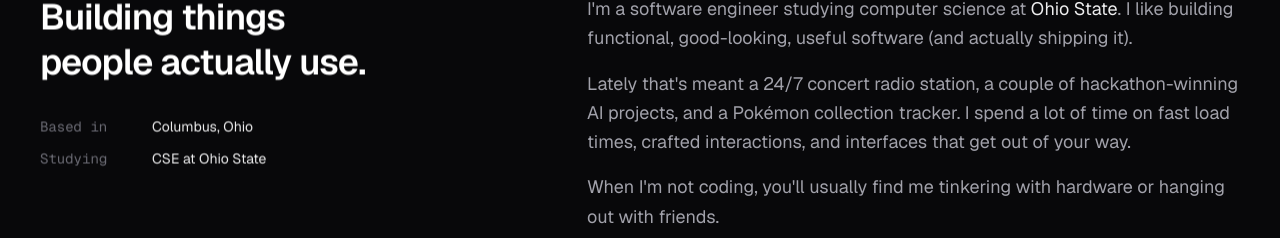
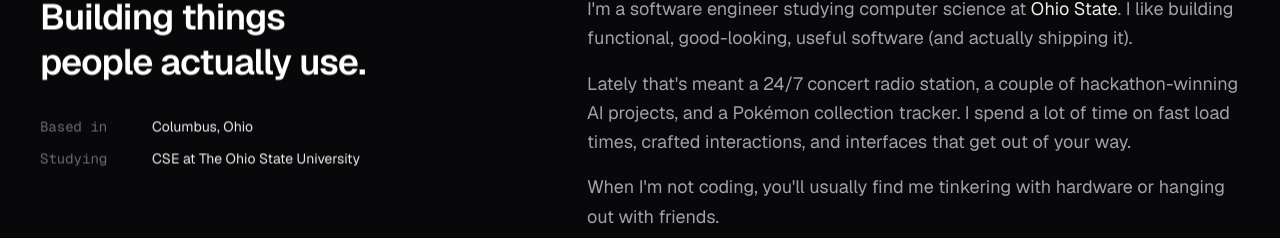
Before and after one commit to spjoes/persn.dev, a Next.js app: page / in a window 1280 px wide. Shown: the part 1975-2213 px from the top of the page. Built offline with nearby package versions, Linux system fonts and the light colour scheme; no server answers.

Commit message:
Update to "THE Ohio State University"

```diff
--- a/app/page.tsx
+++ b/app/page.tsx
@@ -12,7 +12,7 @@ const container = "mx-auto w-full max-w-7xl px-6 sm:px-10";
 
 const aboutFacts: [string, string][] = [
   ["Based in", "Columbus, Ohio"],
-  ["Studying", "CSE at Ohio State"]
+  ["Studying", "CSE at The Ohio State University"]
 ];
 
 function SectionLabel({ index, children }: { index: string; children: string }) {
--- a/components/business-card.tsx
+++ b/components/business-card.tsx
@@ -64,7 +64,7 @@ export function BusinessCard({ contactPhone }: { contactPhone: string | null })
               </h1>
               <p className="text-sm text-[var(--ink-dim)]">{site.role}</p>
               <p className="font-mono text-xs text-[var(--ink-faint)]">
-                Ohio State University
+                The Ohio State University
               </p>
             </div>
           </div>
```
